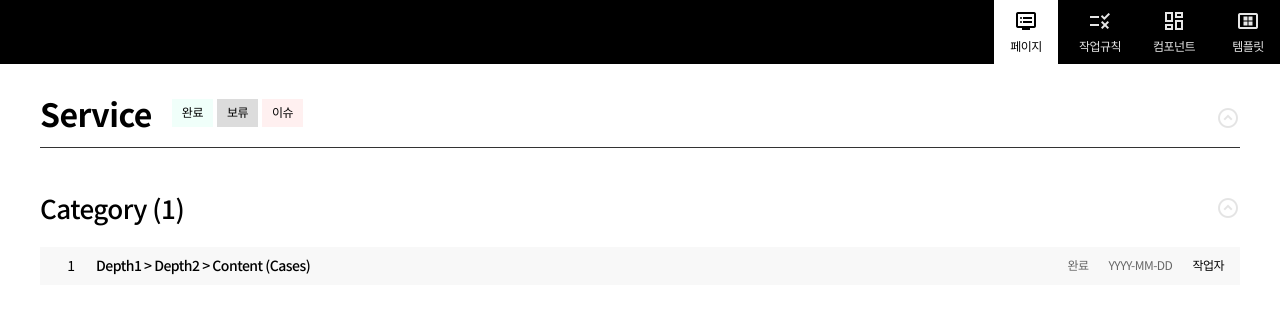
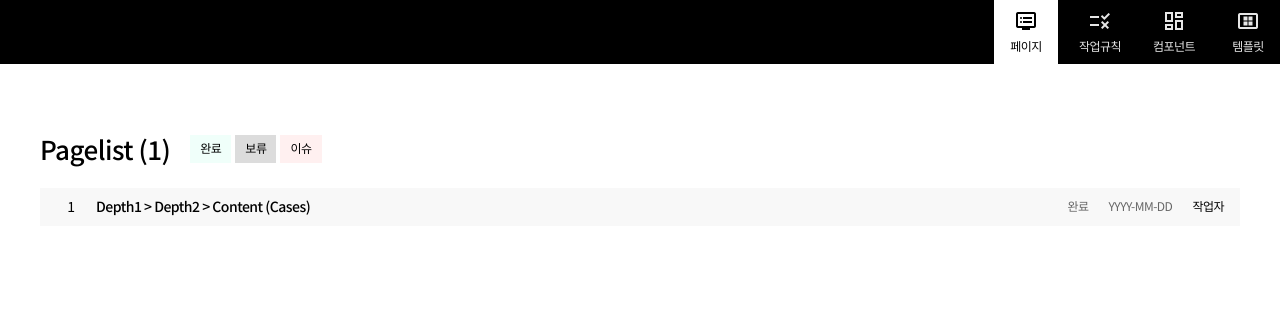
Before and after one commit to K-Do2lu/isjPF, a plain HTML site: page guide/ia/index.html in a window 1280 px wide. Drawn offline with nearby package versions, Linux system fonts and the light colour scheme.

Commit message:
IA 불필요한 구성 축소 (목차 삭제, 토글 삭제)

```diff
--- a/assets/js/ia.data.js
+++ b/assets/js/ia.data.js
@@ -1,4 +1,18 @@
 const ia = [
+	{
+		cateTitle: 'Pagelist',
+		cateItems: [
+			{
+				state: 'default', // default, done, hold, issue
+				url: '#',
+				menu: 'Depth1 > Depth2 > Content (Cases)',
+				memos: [
+					{user: '작업자', date: 'YYYY-MM-DD', desc: '완료'},
+				],
+			},
+		]
+	},
+
 	/*
 	{
 		cateTitle: 'Sample',
@@ -39,19 +53,6 @@ const ia = [
 		]
 	},
 	*/
-	{
-		cateTitle: 'Category',
-		cateItems: [
-			{
-				state: 'default', // default, done, hold, issue
-				url: '#',
-				menu: 'Depth1 > Depth2 > Content (Cases)',
-				memos: [
-					{user: '작업자', date: 'YYYY-MM-DD', desc: '완료'},
-				],
-			},
-		]
-	},
 ]
 
 let ia_html = '';
@@ -60,9 +61,13 @@ for (let i = 0; i < ia.length; i++){
 	ia_html = ia_html + ''
 	+'<div class="g-h2-head">'
 	+'	<h2 class="g-h2">'+ ia[i].cateTitle +' ('+ ia[i].cateItems.length +')</h2>'
-	+'	<button type="button" class="btn g-sec-toggle" onclick="guideSecToggle(this)">'
-	+'		<span class="material-symbols-outlined">expand_circle_down</span>'
-	+'	</button>'
+	+'	<span class="g-label-done">완료</span>'
+	+'	<span class="g-label-hold">보류</span>'
+	+'	<span class="g-label-issue">이슈</span>'
+
+	// +'	<button type="button" class="btn g-sec-toggle" onclick="guideSecToggle(this)">'
+	// +'		<span class="material-symbols-outlined">expand_circle_down</span>'
+	// +'	</button>'
 	+'</div>'
 	+'<div class="g-h2-body">'
 	+'	<ul class="g-ia-list">';
--- a/guide/ia/index.html
+++ b/guide/ia/index.html
@@ -24,26 +24,24 @@
         </header>
         <main role="main" class="g-main">
 			<div class="g-section">
-				<div class="g-h1-head">
-					<h1 class="g-h1">Service</h1>
+				<!-- <div class="g-h1-head">
+					<h1 class="g-h1">Pagelist</h1>
 					<span class="g-label-done">완료</span>
 					<span class="g-label-hold">보류</span>
 					<span class="g-label-issue">이슈</span>
 					<button type="button" class="btn g-sec-toggle" onclick="guideSecToggle(this)">
 						<span class="material-symbols-outlined">expand_circle_down</span>
 					</button>
-				</div>
+				</div> -->
 				<div class="g-h1-body">
-
-					<div class="g-h2-head">
+					<!-- 스크립트로 들어오지만 원본확인 목적 -->
+					<!-- <div class="g-h2-head">
 						<h2 class="g-h2">Category</h2>
 						<button type="button" class="btn g-sec-toggle" onclick="guideSecToggle(this)">
 							<span class="material-symbols-outlined">expand_circle_down</span>
 						</button>
 					</div>
 					<div class="g-h2-body">
-						<!-- 스크립트로 들어오지만 원본확인 목적 -->
-						<!--
 						<ul class="g-ia-list">
 							<li class="g-ia-item">
 								<a class="g-ia-primary" href="#">
```
